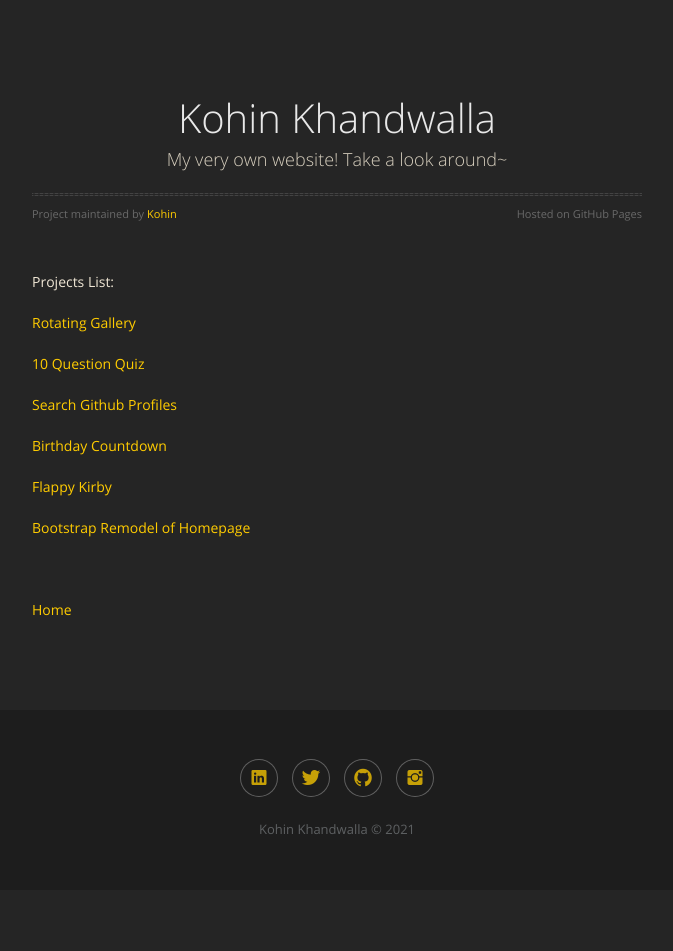
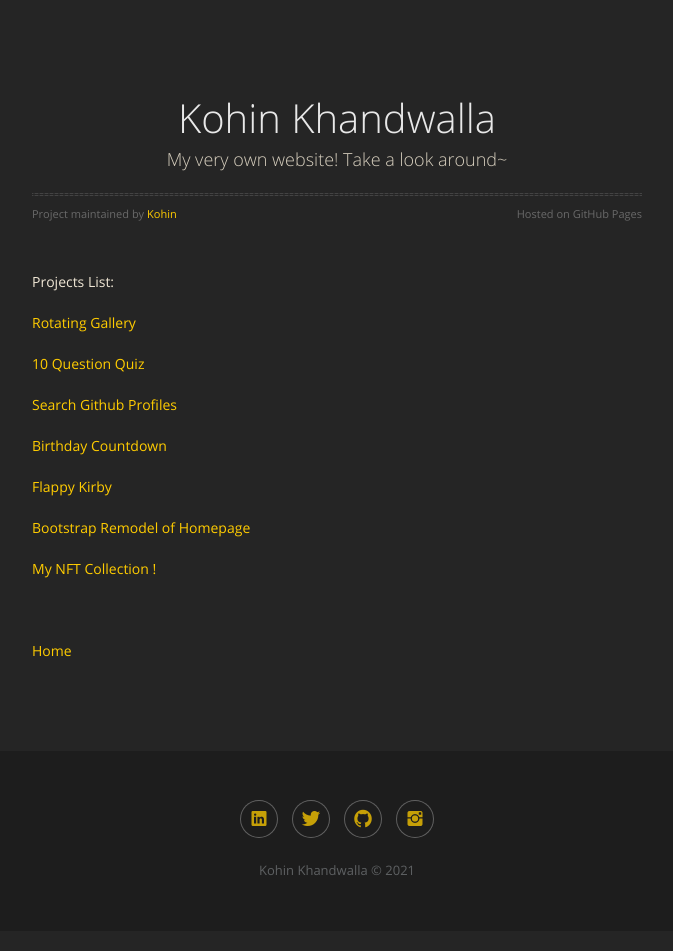
Before and after one commit to Kohink/Kohink.github.io, a Jekyll site: the page built from side.md, in a window 1280 px wide. Shown: the whole page, without its empty margins (303-976 px from the left). Built offline with Jekyll 4.4.1, drawn with Linux system fonts in a browser that asks for light colours; nearby versions of some CDN libraries; our own code applies the rules of GitHub Pages for plain Markdown files; before the commit the page ends 910 px from its top, so only the background shows below that.

Commit message:
Linking NFT collection

```diff
--- a/side.md
+++ b/side.md
@@ -13,6 +13,8 @@
 
 <a href="/index-boot.html">Bootstrap Remodel of Homepage</a>
 
+<a href="https://opensea.io/collection/bliss-boys">My NFT Collection !</a>
+
 <p>&nbsp;</p>
 
 [Home](index)
```
